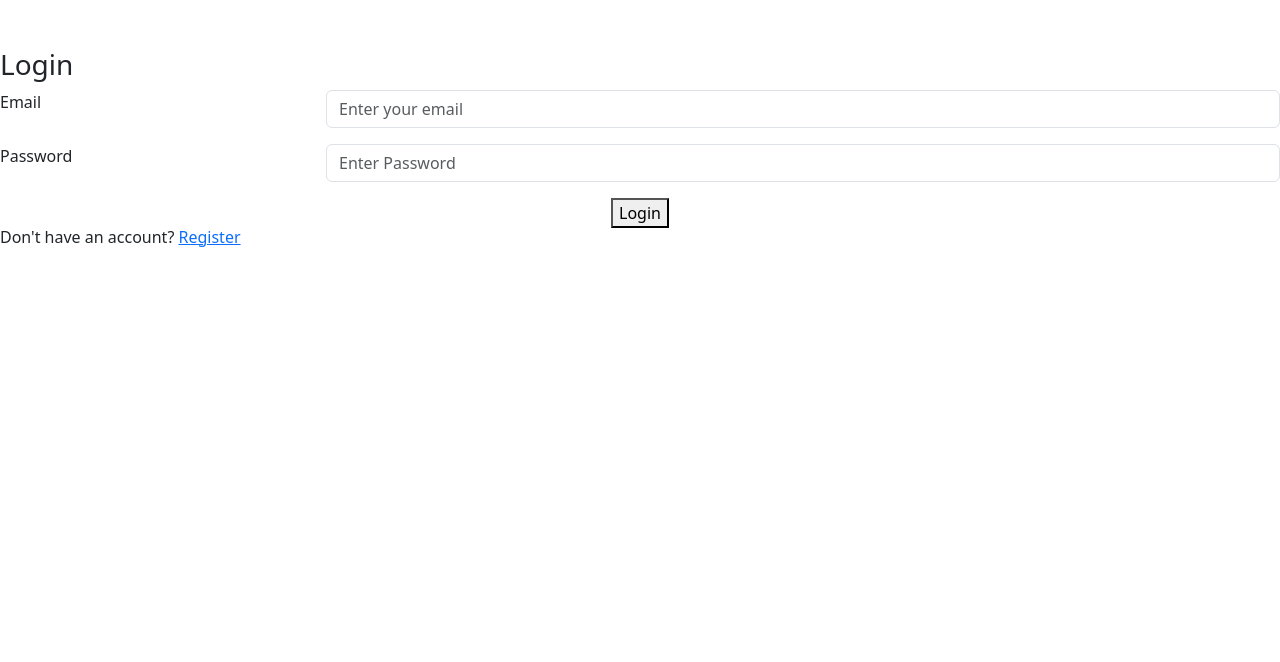
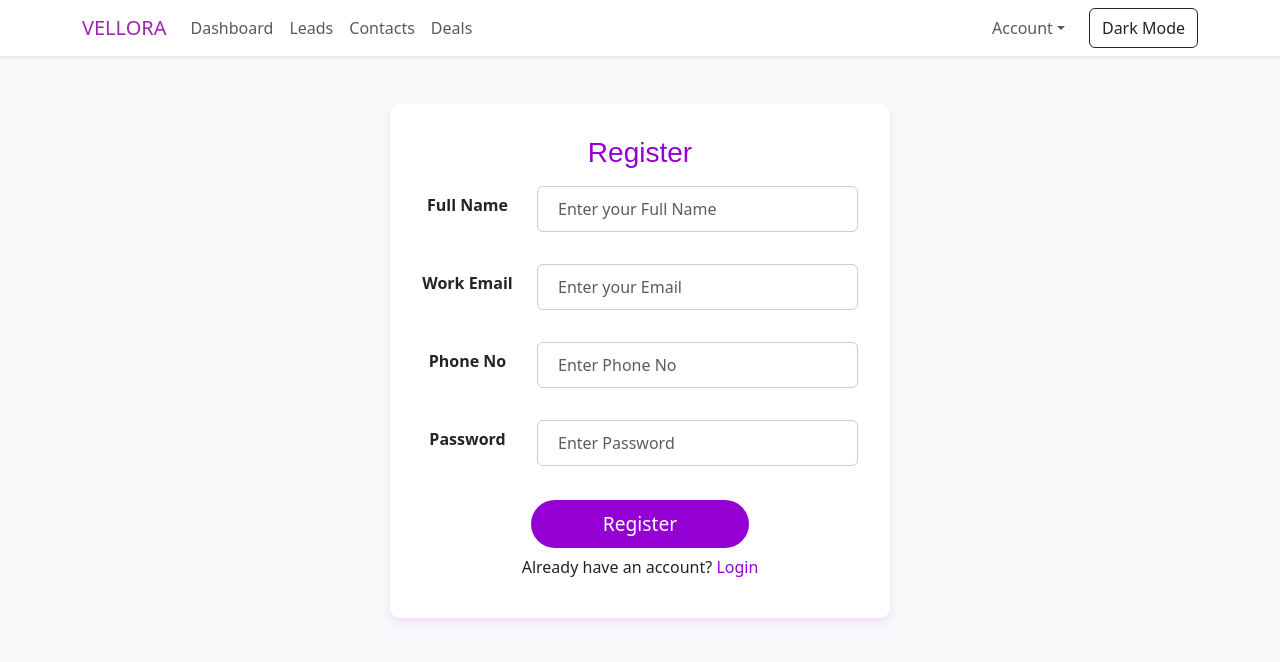
Before and after one commit to purvacode-80/Vellora, a React (Create React App) app: page /register in a window 1280 px wide. Before the commit this address led to /login. Shown: the top 662 px of the page. Built offline with nearby package versions, Linux system fonts and the light colour scheme.

Commit message:
Added Navbar & Backend Logic of Login

```diff
--- a/src/App.js
+++ b/src/App.js
@@ -1,3 +1,4 @@
+import Navbar from "./Components/Navigation"
 import Home from "../src/Home";
 import Testimonials from "./Components/testimonials";
 import Faqquestion from "./Components/faqquestion";
@@ -7,21 +8,37 @@ import ProtectedRoutes from "./Security/ProtectedRoute";
 import { AuthProvider } from "./Security/AuthContext";
 import Login from "./Components/Login";
 import Register from "./Components/Register";
+import { ThemeProvider } from "./Components/ThemeContext";
+import { useEffect } from "react";
 
 function App() {
+
+  const token = localStorage.getItem("token");
+  useEffect(() => {
+    if (token) {
+      console.log("Token exists:", token);
+    } else {
+      console.log("No token found in localStorage.");
+    }
+  }, [token]);
+
   return (
     <>
     <BrowserRouter>
+    <ThemeProvider>
+
     <AuthProvider>
      {/* <Testimonials/>
      <Faqquestion/>
      <Footer/> */}
+      <Navbar />
       <Routes>
-          <Route path="/home" element={<ProtectedRoutes> <Home /> <Testimonials /> <Faqquestion /> <Footer /> </ProtectedRoutes>}/>
+          <Route path="/home" element={<ProtectedRoutes> <> <Home /> <Testimonials /> <Faqquestion /> <Footer /> </> </ProtectedRoutes>}/>
           <Route path="/login" element={<Login />}/>
           <Route path="/register" element={<Register />}/>
       </Routes>
     </AuthProvider>
+    </ThemeProvider>
     </BrowserRouter>
     </>
   );
--- a/src/Components/Login.js
+++ b/src/Components/Login.js
@@ -1,3 +1,4 @@
+import "./Login_register.css";
 import axios from 'axios';
 import React, { useState } from 'react';
 import { Form, Row, Col } from 'react-bootstrap';
@@ -15,12 +16,12 @@ function Login() {
 
   const handleSubmit = (e) => {
     e.preventDefault();
-    axios.post("http://localhost:5000/users/login", user)
+    axios.post("http://localhost:8000/users/login", user)
       .then((response) => {
         const token = response.data.token; // Extract token from response
         console.log("Token : ", token); // Print token in console
         localStorage.setItem("token", token); // Store token in localStorage
-        toast.success("Login Successful...! Ready to explore the brands...", { autoClose: 3000 , onClose: () => window.location.href = "/home"}); // Redirect to home page after 3 seconds
+        toast.success("Login Successful...! Ready to explore ...", { autoClose: 3000 , onClose: () => window.location.href = "/home"}); // Redirect to home page after 3 seconds
       })
       .catch((err) => {
         console.error("Invalid Credentials:", err);
@@ -35,12 +36,12 @@ function Login() {
         <h3> Login </h3>
         <Form onSubmit={handleSubmit}>
           <Form.Group as={Row} className="mb-3" controlId="exampleForm.ControlInput1">
-            <Col md={3}> <Form.Label> Email </Form.Label> </Col>
-            <Col md={9}> <Form.Control type="email" name="email" value={user.email} onChange={handleChange} required placeholder="Enter your email" /> </Col>
+            <Col md={3} xs={3}> <Form.Label> Email </Form.Label> </Col>
+            <Col md={9} xs={9}> <Form.Control type="email" name="email" value={user.email} onChange={handleChange} required placeholder="Enter your email" /> </Col>
           </Form.Group>
           <Form.Group as={Row} className="mb-3" controlId="exampleForm.ControlInput2">
-            <Col md={3}> <Form.Label> Password </Form.Label> </Col>
-            <Col md={9}> <Form.Control type="password" name="password" value={user.password} onChange={handleChange} id="inputPassword5" required placeholder="Enter Password" /> </Col>
+            <Col md={3} xs={3}> <Form.Label> Password </Form.Label> </Col>
+            <Col md={9} xs={9}> <Form.Control type="password" name="password" value={user.password} onChange={handleChange} id="inputPassword5" required placeholder="Enter Password" /> </Col>
           </Form.Group>
           <center> <button type="submit"> Login </button> </center>
         </Form>
--- /dev/null
+++ b/src/Components/Login_register.css
@@ -0,0 +1,80 @@
+/* Login & Register */
+
+.form-container {
+    padding: 2em;
+    max-width: 500px;
+    margin: 0 auto;
+    text-align: center;
+    /* border: 1px solid black; */
+    /* box-shadow: 0 5px 10px rgba(0, 0, 0, 0.1); */
+    box-shadow: 0 5px 10px rgba(148, 0, 211, 0.1);
+    background-color: white;
+    border-radius: 10px;
+  }
+
+  .form-container h3 {
+    color: darkviolet;
+    font-family: "Ga Maamli", sans-serif;
+  }
+
+  .form-container .form-label {
+    font-weight: 600;
+    margin: 15px 0;
+  }
+
+  .form-container input {
+    width: 100%;
+    padding: 10px 20px;
+    margin: 8px 0;
+    display: inline-block;
+    border: 1px solid #ccc;
+    box-sizing: border-box;
+  }
+
+  .form-container button {
+    padding: 10px;
+    margin: 10px 0;
+    font-size: 1.2em;
+    width: 50%;
+    border-radius: 40px;
+    background-color: darkviolet;
+    border: none;
+    cursor: pointer;
+    color: white;
+    transition: background-color 0.3s ease-out;
+  }
+
+  .form-container button:hover {
+    background-color: blueviolet;
+  }
+
+  .form-container a {
+    color: darkviolet;
+    text-decoration: none;
+  }
+
+  .form-container .form-control:focus {
+    border-color: rgba(179, 0, 255, 0.2) !important;
+    box-shadow: 0 0 10px rgba(179, 0, 255, 0.2) !important;
+    outline: none !important;
+  }
+
+@media screen and (max-width: 768px) {
+    .form-container {
+      padding: 1em;
+      margin: 1em;
+    }
+
+    .form-container button {
+      width: 90%;
+    }
+
+    .form-container h3 {
+      font-size: 1.5em;
+    }
+
+    .form-container input {
+      font-size: 1em;
+      padding: 8px 15px;
+    }
+}
--- /dev/null
+++ b/src/Components/Navigation.js
@@ -0,0 +1,50 @@
+import { useContext } from 'react';
+import { Link } from 'react-router-dom';
+import { Navbar, Nav, Container, NavDropdown, Button } from 'react-bootstrap';
+import { ThemeContext } from './ThemeContext'; // Update path as needed
+
+function CRMNavbar() {
+  const { theme, toggleTheme } = useContext(ThemeContext);
+  const isDark = theme === 'dark';
+
+  const handleLogout = () => {
+    // Perform logout logic here, such as clearing tokens or redirecting
+    localStorage.removeItem('token'); // Example: remove token from local storage
+    window.location.href = '/login'; // Redirect to login page
+  }
+
+  return (
+    <Navbar expand="lg" className={`shadow-sm ${isDark ? 'bg-black navbar-dark' : 'bg-white navbar-light'}`}>
+      <Container>
+        <Navbar.Brand as={Link} to="/" style={{ color: '#9c27b0' }}>
+          VELLORA
+        </Navbar.Brand>
+        <Navbar.Toggle aria-controls="crm-navbar-nav" />
+        <Navbar.Collapse id="crm-navbar-nav">
+          <Nav className="me-auto">
+            <Nav.Link as={Link} to="/dashboard">Dashboard</Nav.Link>
+            <Nav.Link as={Link} to="/leads">Leads</Nav.Link>
+            <Nav.Link as={Link} to="/contacts">Contacts</Nav.Link>
+            <Nav.Link as={Link} to="/deals">Deals</Nav.Link>
+          </Nav>
+          <Nav>
+            <NavDropdown title="Account" id="account-nav-dropdown" align="end">
+              <NavDropdown.Item as={Link} to="/profile">Profile</NavDropdown.Item>
+              <NavDropdown.Divider />
+              <NavDropdown.Item onClick={handleLogout}>Logout</NavDropdown.Item>
+            </NavDropdown>
+            <Button
+              variant={isDark ? 'outline-light' : 'outline-dark'}
+              onClick={toggleTheme}
+              className="ms-3"
+            >
+              {isDark ? 'Light Mode' : 'Dark Mode'}
+            </Button>
+          </Nav>
+        </Navbar.Collapse>
+      </Container>
+    </Navbar>
+  );
+}
+
+export default CRMNavbar;
--- a/src/Components/Register.js
+++ b/src/Components/Register.js
@@ -1,6 +1,7 @@
+import "./Login_register.css";
 import axios from 'axios';
 import React, { useState } from 'react';
-import { Form, Button } from 'react-bootstrap';
+import { Form, Row, Col } from 'react-bootstrap';
 
 function Register() {
   const [user, setUser] = useState({
@@ -16,7 +17,7 @@ function Register() {
 
   const handleSubmit = (e) => {
     e.preventDefault();
-    axios.post("http://localhost:5000/users/register", user)
+    axios.post("http://localhost:8000/users/register", user)
       .then(() => {
         alert("Registration Successful...!");
       })
@@ -31,21 +32,21 @@ function Register() {
       <div className='register-container form-container my-5'>
         <h3> Register </h3>
         <Form onSubmit={handleSubmit}>
-          <Form.Group className="mb-3" controlId="exampleForm.ControlInput1">
-            <Form.Label> Full Name </Form.Label>
-            <Form.Control type="text" name="fullName" value={user.fullName} onChange={handleChange} required placeholder="Enter your Full Name" />
+          <Form.Group as={Row} className="mb-3" controlId="exampleForm.ControlInput1">
+            <Col md={3} xs={4}> <Form.Label> Full Name </Form.Label> </Col>
+            <Col md={9} xs={8}> <Form.Control type="text" name="fullName" value={user.fullName} onChange={handleChange} required placeholder="Enter your Full Name" /> </Col>
           </Form.Group>
-          <Form.Group className="mb-3" controlId="exampleForm.ControlInput2">
-            <Form.Label> Work Email </Form.Label>
-            <Form.Control type="email" name="email" value={user.email} onChange={handleChange} required placeholder="Enter your Email" />
+          <Form.Group as={Row} className="mb-3" controlId="exampleForm.ControlInput2">
+            <Col md={3} xs={4}> <Form.Label> Work Email </Form.Label> </Col>
+            <Col md={9} xs={8}> <Form.Control type="email" name="email" value={user.email} onChange={handleChange} required placeholder="Enter your Email" /> </Col>
           </Form.Group>
-          <Form.Group className="mb-3" controlId="exampleForm.ControlInput3">
-            <Form.Label> Phone No </Form.Label>
-            <Form.Control type="tel" name="phone_no" value={user.phone_no} onChange={handleChange} required placeholder="Enter Phone No "/>
+          <Form.Group as={Row} className="mb-3" controlId="exampleForm.ControlInput3">
+            <Col md={3} xs={4}> <Form.Label> Phone No </Form.Label> </Col>
+            <Col md={9} xs={8}> <Form.Control type="tel" name="phone_no" value={user.phone_no} onChange={handleChange} required placeholder="Enter Phone No "/> </Col>
           </Form.Group>
-          <Form.Group className="mb-3" controlId="exampleForm.ControlInput4">
-            <Form.Label> Password </Form.Label>
-            <Form.Control type="password" name="password" value={user.password} onChange={handleChange} id="inputPassword5" required placeholder="Enter Password" />
+          <Form.Group as={Row} className="mb-3" controlId="exampleForm.ControlInput4">
+            <Col md={3} xs={4}> <Form.Label> Password </Form.Label> </Col>
+            <Col md={9} xs={8}> <Form.Control type="password" name="password" value={user.password} onChange={handleChange} id="inputPassword5" required placeholder="Enter Password" /> </Col>
           </Form.Group>
           <center> <button type="submit"> Register </button> </center>
         </Form>
--- /dev/null
+++ b/src/Components/ThemeContext.js
@@ -0,0 +1,28 @@
+// ThemeContext.js
+import { createContext, useState, useEffect } from 'react';
+
+// Create the context
+export const ThemeContext = createContext();
+
+// Create the provider component
+export const ThemeProvider = ({ children }) => {
+  const [theme, setTheme] = useState(() => {
+    // Load from localStorage or default to 'light'
+    return localStorage.getItem('theme') || 'light';
+  });
+
+  const toggleTheme = () => {
+    setTheme(prevTheme => (prevTheme === 'dark' ? 'light' : 'dark'));
+  };
+
+  useEffect(() => {
+    localStorage.setItem('theme', theme);
+    document.body.className = theme === 'dark' ? 'bg-dark text-white' : 'bg-light text-dark';
+  }, [theme]);
+
+  return (
+    <ThemeContext.Provider value={{ theme, toggleTheme }}>
+      {children}
+    </ThemeContext.Provider>
+  );
+};
--- a/src/Security/ProtectedRoute.js
+++ b/src/Security/ProtectedRoute.js
@@ -3,7 +3,6 @@ import { useAuth } from "./AuthContext";
 
 const ProtectedRoute = ({ children }) => {
     const { token } = useAuth();
-
     return token ? children : <Navigate to="/login" />;
 }
 
```
Also changed, not shown: Navigation.js (deleted, +0 -44 lines), src/Security/AuthContext.js (+5 -13 lines).
